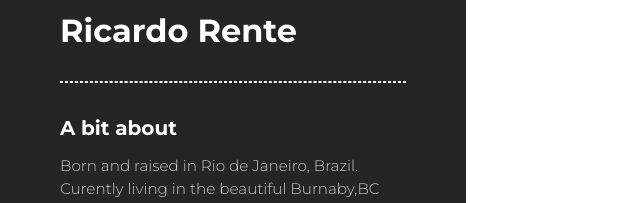
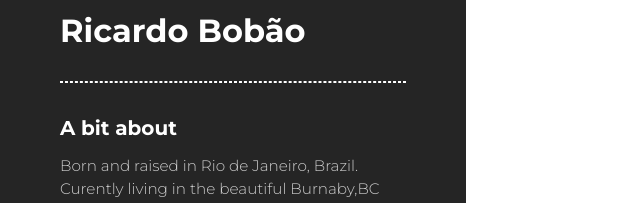
Before and after one commit to bieleib/1st, a plain HTML site: page Ricardo Resume/index.html in a window 1280 px wide. Shown: the part 310-513 px from the top of the page, 0-640 px from the left. Drawn offline with Linux system fonts and the light colour scheme.

Commit message:
Content change
A content change on the html file

```diff
--- a/Ricardo Resume/index.html
+++ b/Ricardo Resume/index.html
@@ -24,7 +24,7 @@
 
                 </div>
 
-                <h1>Ricardo Rente</h1>
+                <h1>Ricardo Bobão</h1>
 
                 <hr>
 
```
